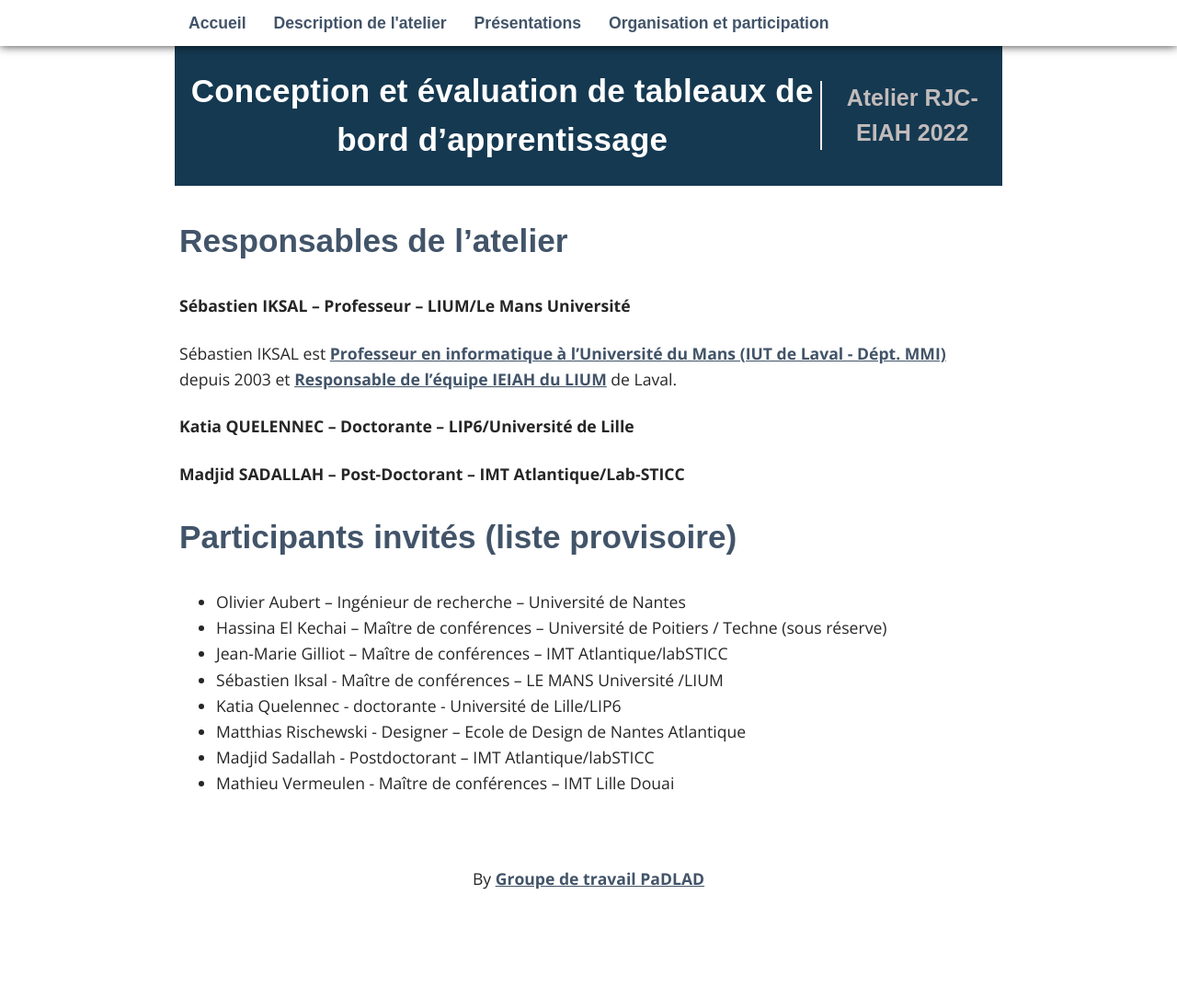
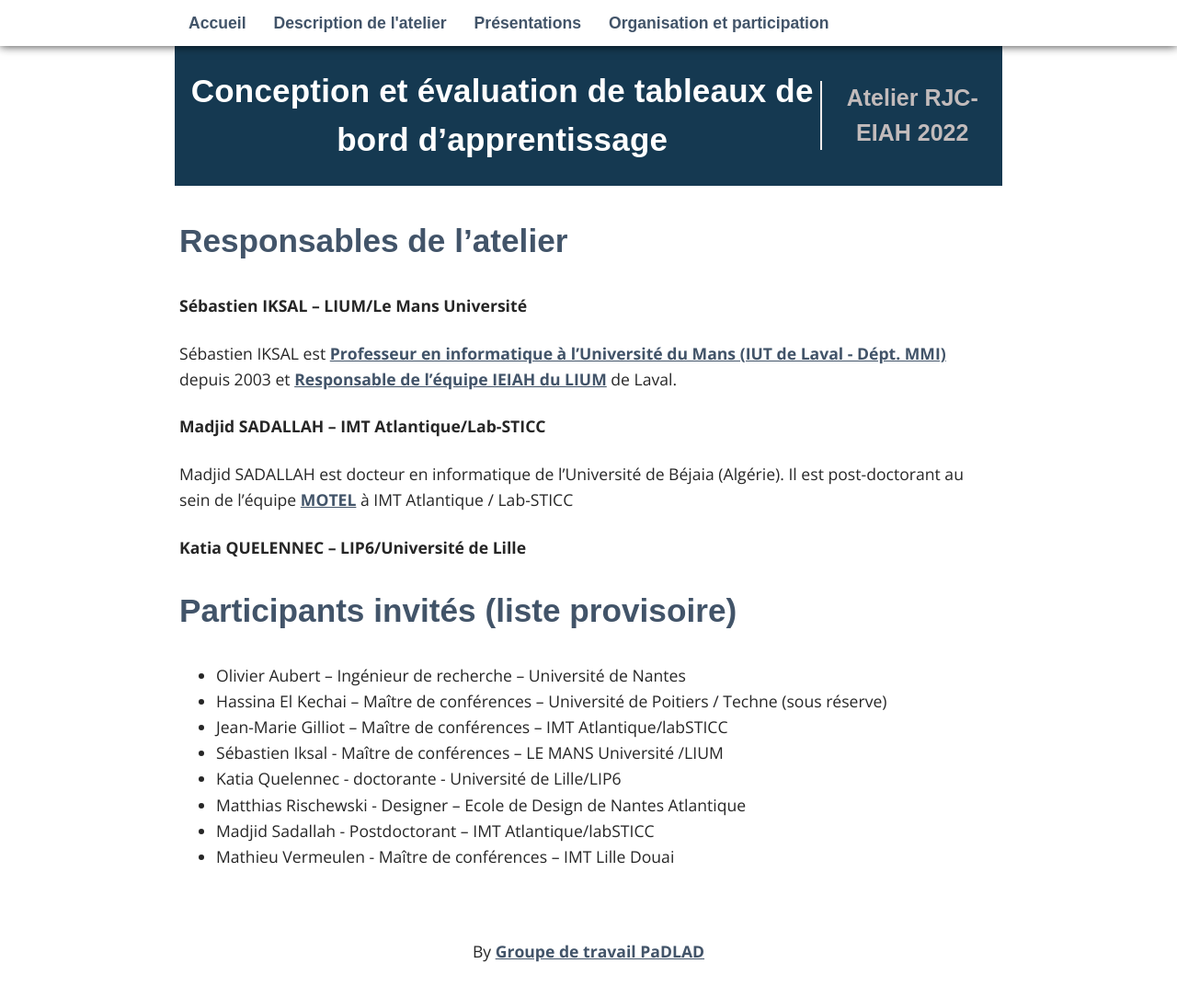
Before and after one commit to padlad/EIAH2025, a Jekyll site: the page built from _pages/04_comite.md, in a window 1280 px wide and 1111 px high. Shown: the top 1085 px of the window at 92% size. Built offline with Jekyll 4.4.1, drawn with Linux system fonts in a browser that asks for light colours; some web fonts are replaced.

Commit message:
Update 04_comite.md

```diff
--- a/_pages/04_comite.md
+++ b/_pages/04_comite.md
@@ -5,13 +5,16 @@ permalink: /comite/
 ---
 
 ## Responsables de l'atelier
-#### Sébastien IKSAL – Professeur  – LIUM/Le Mans Université
+#### Sébastien IKSAL – LIUM/Le Mans Université
 Sébastien IKSAL est [Professeur en informatique à l'Université du Mans (IUT de Laval - Dépt. MMI)](https://lium.univ-lemans.fr/team/sebastien-iksal/)  depuis 2003 et [Responsable de l'équipe IEIAH du LIUM](http://rech-iksal.iut-laval.univ-lemans.fr/site/) de Laval.
 
-#### Katia QUELENNEC – Doctorante – LIP6/Université de Lille
+
+#### Madjid SADALLAH –  IMT Atlantique/Lab-STICC
+Madjid SADALLAH est docteur en informatique de l'Université de Béjaia (Algérie). Il est post-doctorant au sein de l'équipe [MOTEL](https://labsticc.fr/fr/equipes/motel) à IMT Atlantique / Lab-STICC
 
 
-#### Madjid SADALLAH – Post-Doctorant – IMT Atlantique/Lab-STICC
+#### Katia QUELENNEC –  LIP6/Université de Lille
+
 
 
 ## Participants invités (liste provisoire)
```
